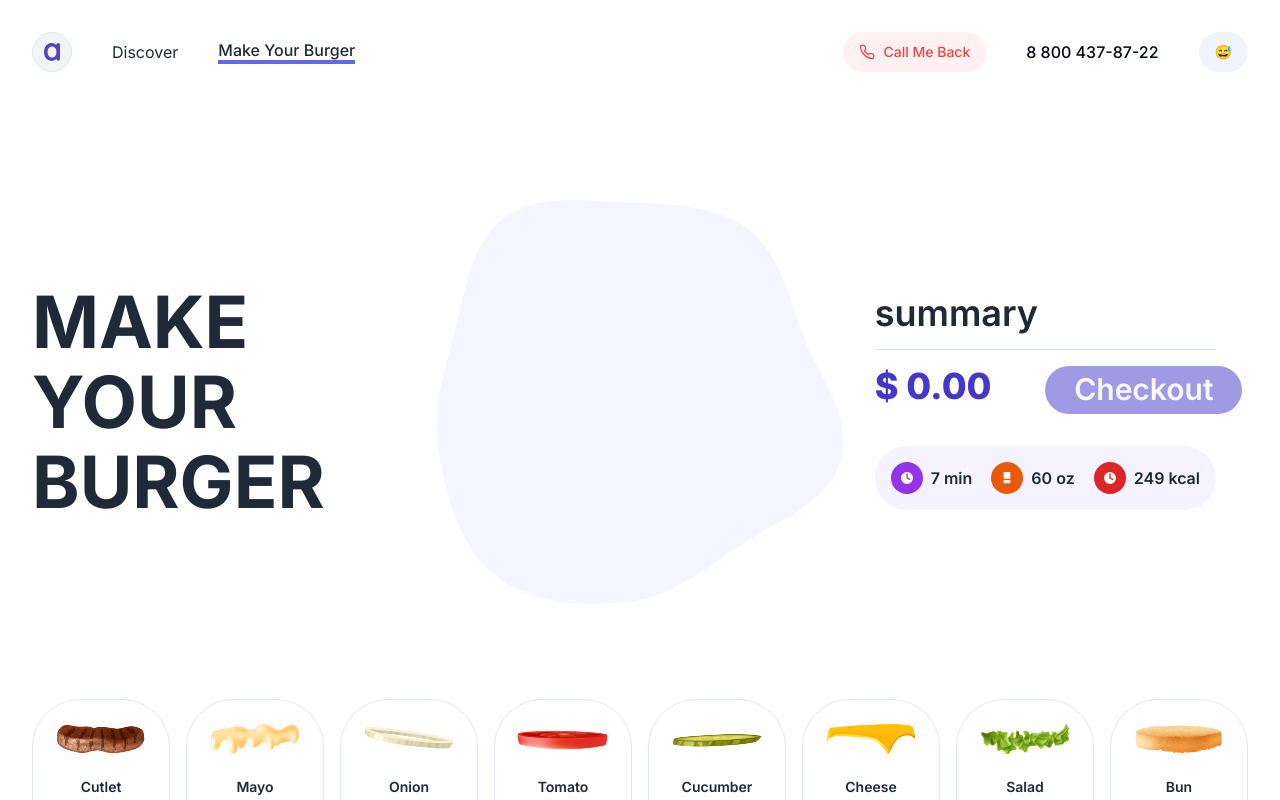
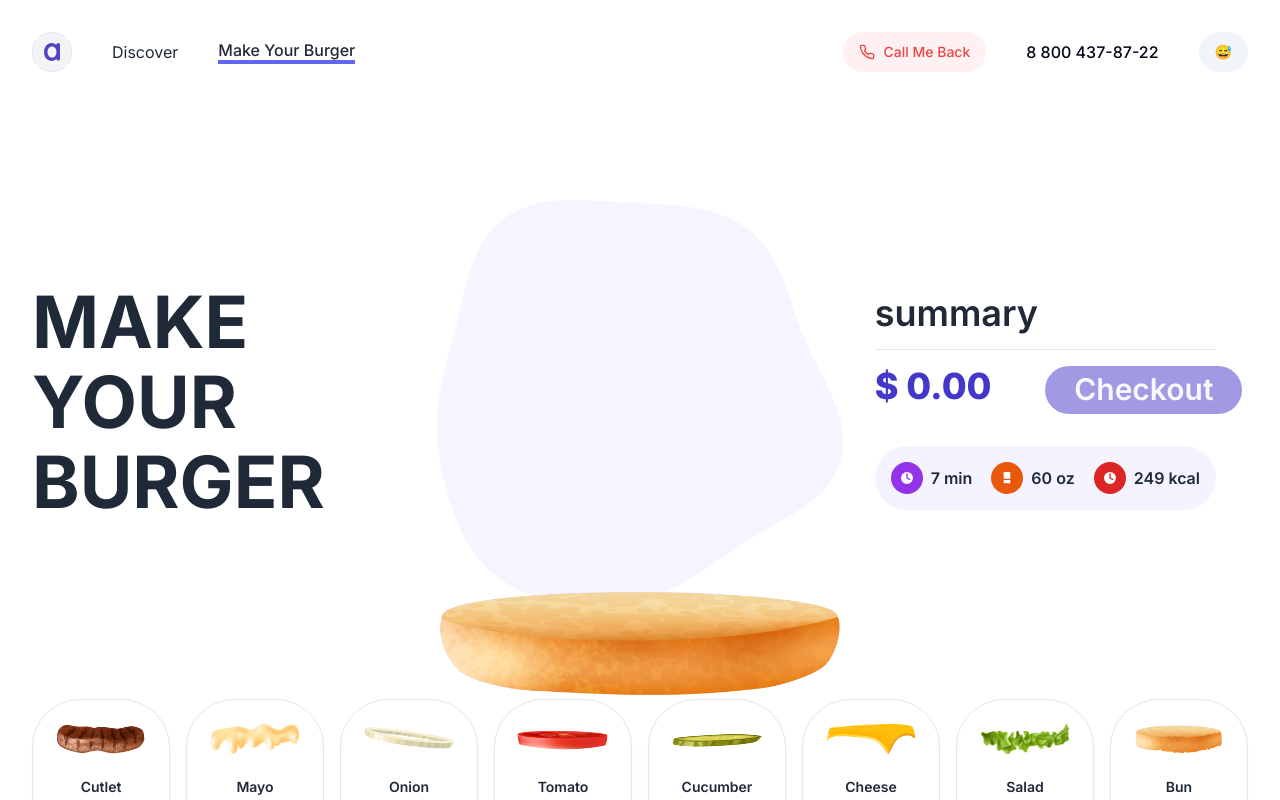
Before and after one commit to Alek30k/Make-Your-Burguer, a Next.js app: page /make in a window 1280 px wide. Shown: the top 800 px of the page. Built offline with nearby package versions, Linux system fonts and the light colour scheme.

Commit message:
last commit

```diff
--- a/app/(public)/make/components/burger.tsx
+++ b/app/(public)/make/components/burger.tsx
@@ -21,6 +21,13 @@ const MakeBurger = ({ ingredients }: Props) => {
             />
           )
       )}
+      <Image
+        src="/images/make/bun.png"
+        alt="burger bun"
+        width={1000}
+        height={300}
+        className="absolute bottom-0"
+      />
     </div>
   );
 };
```
